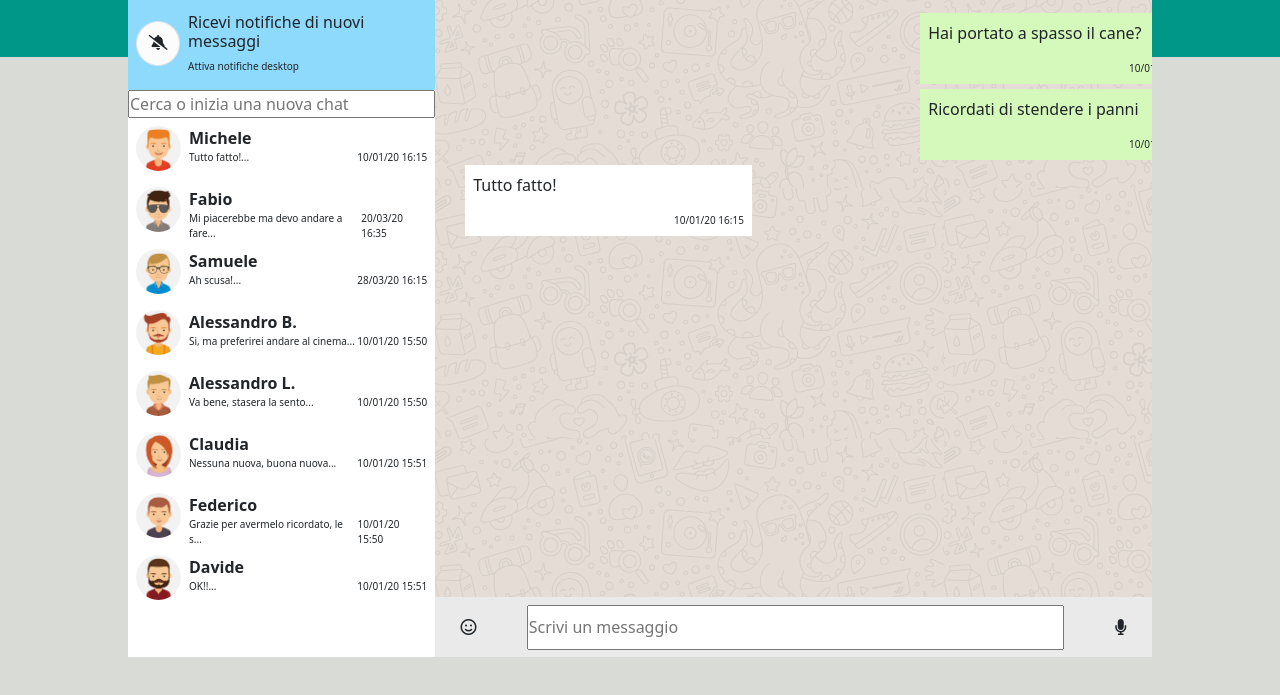
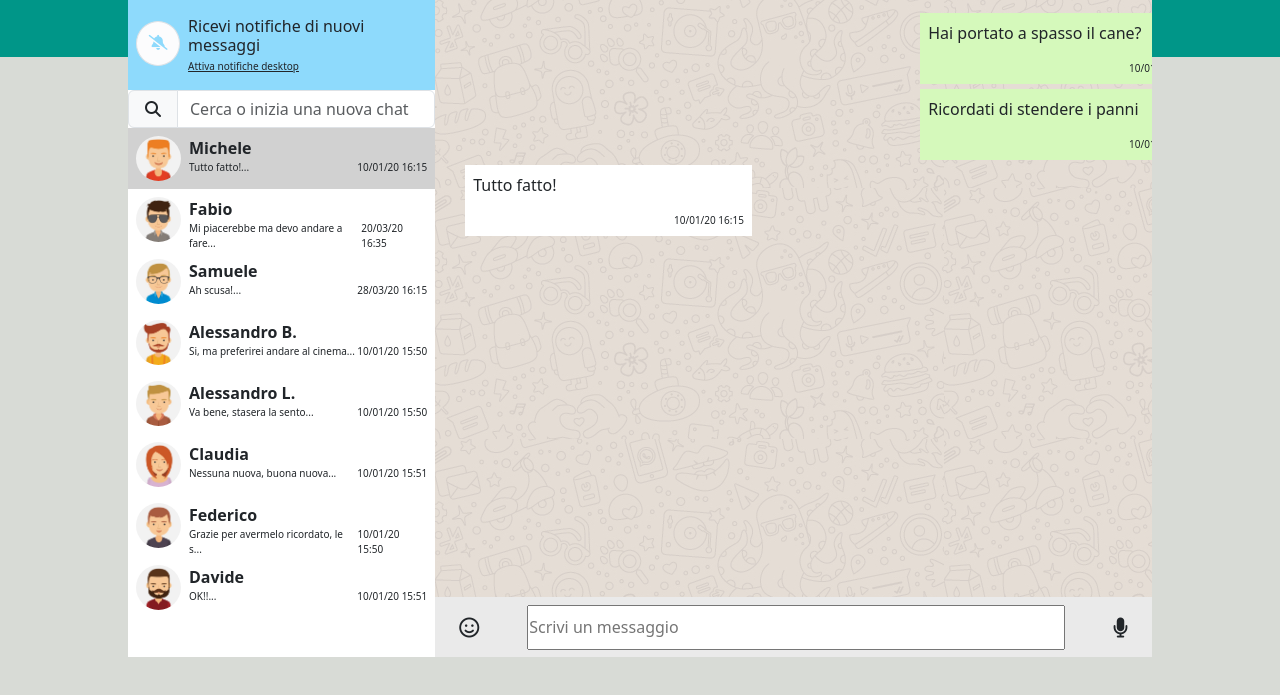
Before and after one commit to Fabio9494/vue-boolzapp, a plain HTML site: page index.html in a window 1280 px wide. Shown: the part 103-798 px from the top of the page. Drawn offline with nearby package versions, Linux system fonts and the light colour scheme.

Commit message:
add active chat

```diff
--- a/css/style.css
+++ b/css/style.css
@@ -39,6 +39,10 @@ body{
     background-color: #8EDAFC;
 }
 
+.color-8EDAFC{
+    color: #8EDAFC;
+}
+
 .bg-EAEAEA{
     background-color: #EAEAEA;
 }
@@ -69,7 +73,8 @@ body{
 
 .chat{
     height: calc(100% - 136px);
-    overflow-y: auto;
+    overflow-y: scroll;
+
 }
 
 .height-60{
@@ -83,3 +88,7 @@ body{
 .show:hover .icon{
     display: block;
 }
+
+.active {
+    background-color: rgb(209, 209, 209);
+}
--- a/index.html
+++ b/index.html
@@ -22,17 +22,21 @@
                         <div><i class="fa-solid fa-circle-notch p-2"></i><i class="fa-solid fa-message p-2"></i><i class="p-2 fa-solid fa-ellipsis-vertical"></i></div>
                     </div>
                     <div class="d-flex bg-8EDAFC font-size-10 align-items-center">
-                        <div class="m-2 avatar border d-flex justify-content-center align-items-center bg-light-subtle"><i class="fa-solid fa-bell-slash fa-xl"></i></div>
+                        <div class="m-2 avatar border d-flex justify-content-center align-items-center bg-light-subtle"><i class="fa-solid fa-bell-slash fa-xl color-8EDAFC"></i></div>
                         <div class="d-flex justify-content-center flex-column pt-3">
-                            <h6>Ricevi notifiche di nuovi messaggi</h6>
-                            <p>Attiva notifiche desktop</p>
+                            <h6 class="my-1">Ricevi notifiche di nuovi messaggi</h6>
+                            <p><u>Attiva notifiche desktop</u></p>
                         </div>
                     </div>
-                    <div>
-                    <input class="w-100" type="text" v-model="cerca" placeholder="Cerca o inizia una nuova chat" @keyup="search">
+
+                    <div class="input-group">
+                        <span class="input-group-text" id="basic-addon1"><i class="fa-solid fa-magnifying-glass p-1"></i></span>
+                        <input class="form-control" type="text" v-model="cerca" placeholder="Cerca o inizia una nuova chat" @keyup="search" aria-describedby="basic-addon1">
                     </div>
+
                     <ul class="list-unstyled">
-                        <li class="d-flex justify-content-between align-items-center"  v-for="(listItem,index) in contacts" :key="index" @click="clickIndex=index">
+                        <li class="d-flex justify-content-between align-items-center"  v-for="(listItem,index) in contacts" :key="index" @click="clickIndex=index"
+                        :class="clickIndex===index ? 'active' : ''">
                             <div v-show="listItem.visible" class="w-100"  >
                               <div class="d-flex">
                                <img class="avatar m-2" :src="listItem.avatar" alt="">
@@ -66,7 +70,6 @@
                         <div class="p-2 show" v-for="message,indexMessage in contacts[clickIndex].messages" :class="message.status === 'sent' ? 'messSent' : 'messReceived'">
                             <div class="d-flex justify-content-between">
                                 <p>{{message.message}}</p>
-
                                 <div class="dropdown">
                                     <a href="#" role="button" data-bs-toggle="dropdown" aria-expanded="false">
                                         <p class="icon text-secondary-emphasis"><i class="fa-solid fa-chevron-down"></i></p>
@@ -76,15 +79,14 @@
                                         <li @click="removeItem(clickIndex,indexMessage)"><a class="dropdown-item" href="#">delete message</a></li>
                                     </ul>
                                     </div>
-
                             </div>
                             <span class="d-flex justify-content-end font-size-10">{{message.date}}</span>
                         </div>
                     </div>
                     <div class="footer-chat d-flex justify-content-around align-items-center">
-                        <i class="fa-regular fa-face-smile"></i>
-                        <input v-model="newMessage" type="text" placeholder="Scrivi un messaggio" class="w-75 h-75" @keyup.enter="addNewMessage" >
-                        <i class="fa-solid fa-microphone"></i>
+                        <i class="fa-regular fa-face-smile fa-lg"></i>
+                        <input v-model="newMessage" type="text" placeholder="Scrivi un messaggio" class="w-75 h-75" @keyup.enter="addNewMessage">
+                        <i class="fa-solid fa-microphone fa-lg"></i>
                     </div>
                 </div>
             </div>
--- a/js/script.js
+++ b/js/script.js
@@ -2,6 +2,7 @@ const {createApp} = Vue;
 
 createApp({
     data(){
+
         return{
             clickIndex:0,
             cerca:'',
@@ -210,6 +211,6 @@ createApp({
         if(conf){
             this.contacts[i].messages.splice(iMess,1);
         }
-    }
+     },
     },
 }).mount('#app');
```
Lines whose indentation alone changed are shown as unchanged.
